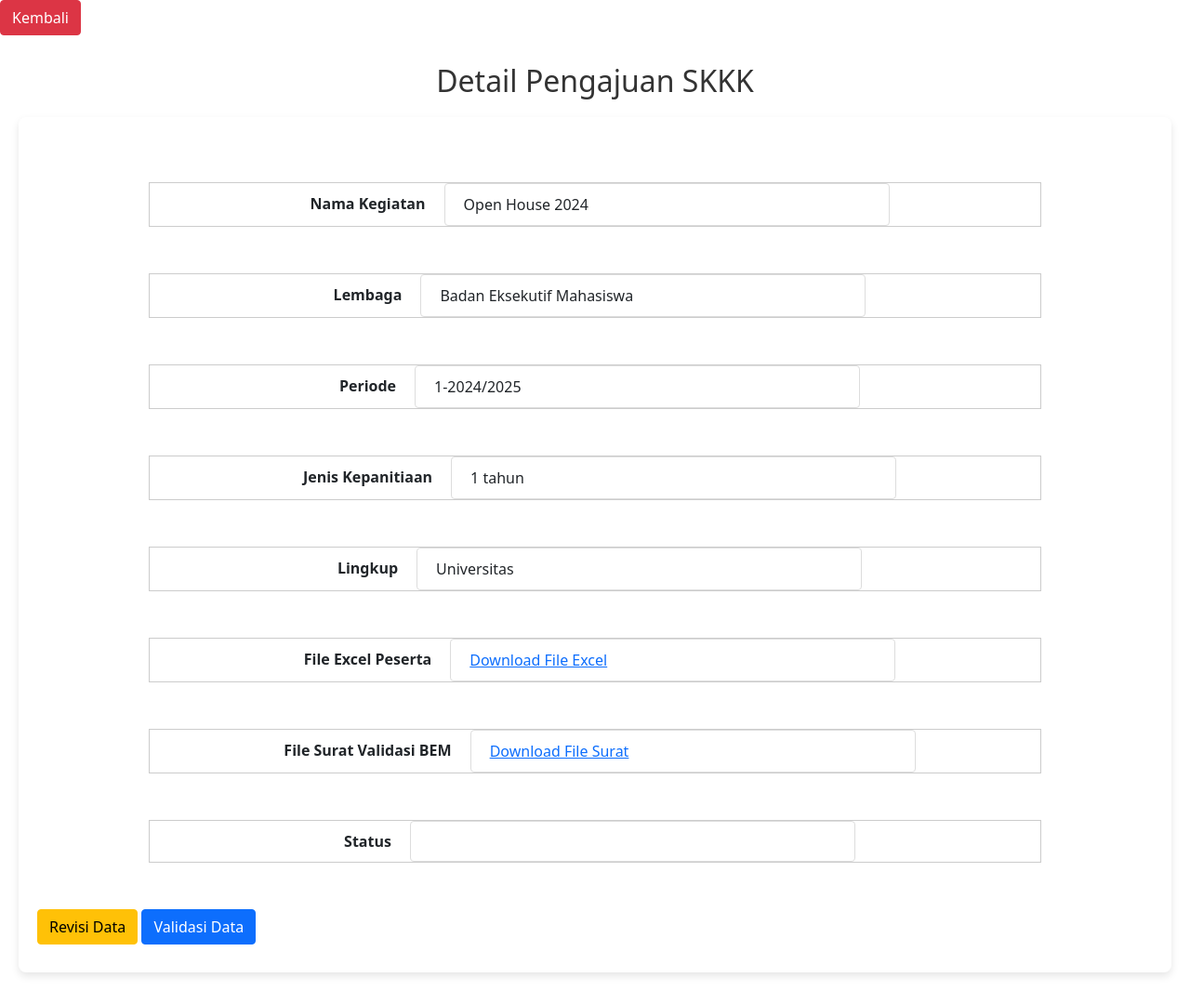
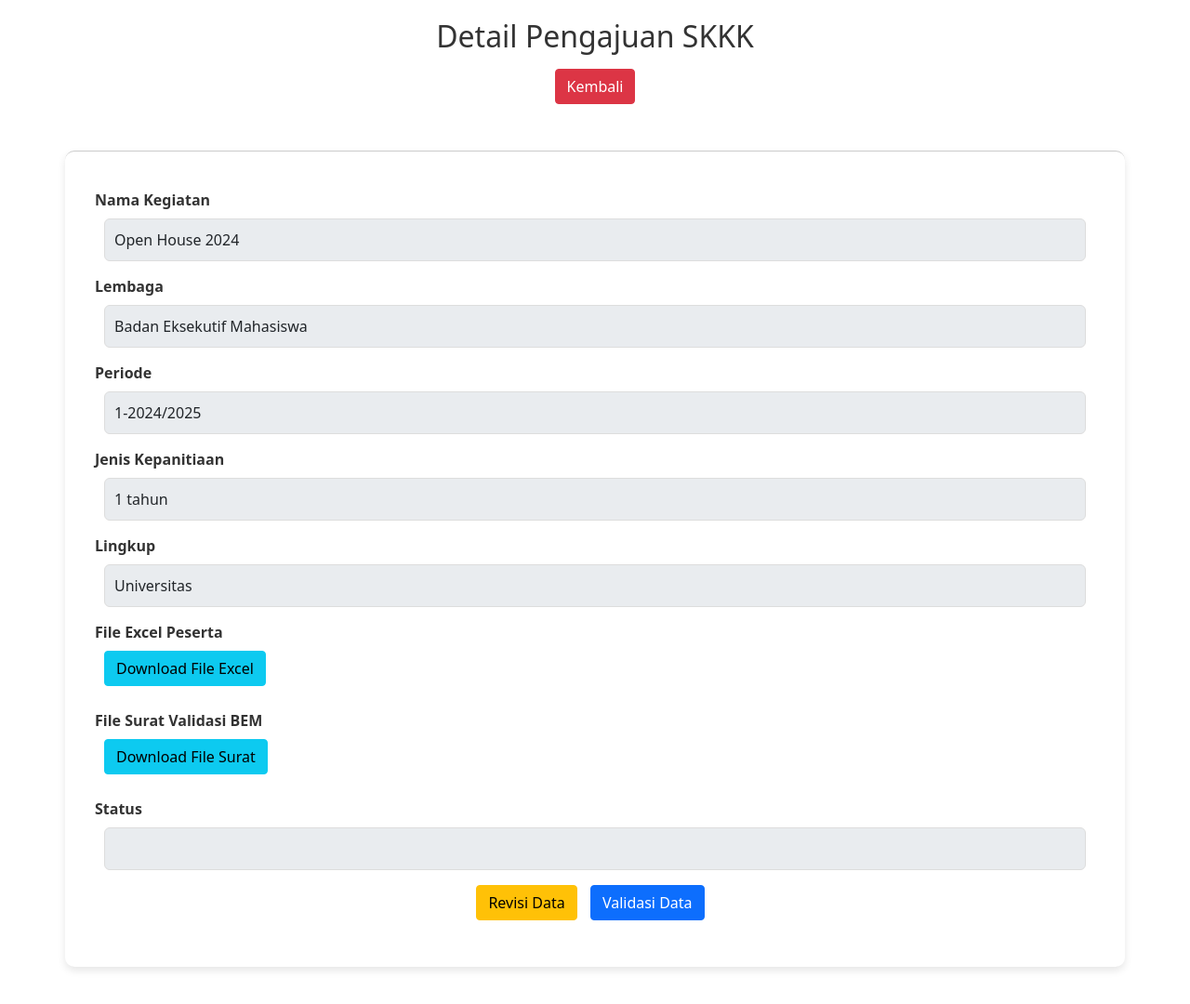
Before and after one commit to Caitlin02ar/KMProject, a PHP site: page /detail_admin.php?id=1 in a window 1280 px wide. Shown: the whole page at 93% size. Before the commit the page ends 1050 px from the top, so only its background shows below. Run offline with PHP 8.4, Linux system fonts and the light colour scheme; a user stored in the database is signed in; data comes from the database, SQL or seed files in the repository; data that the repository does not hold is empty.

Commit message:
update tampilan detail admin

```diff
--- a/detail_admin.php
+++ b/detail_admin.php
@@ -33,10 +33,8 @@
     <meta charset="UTF-8">
     <meta name="viewport" content="width=device-width, initial-scale=1.0">
     <link rel="stylesheet" href="index.css">
-    <link href="https://cdn.jsdelivr.net/npm/bootstrap@5.0.2/dist/css/bootstrap.min.css" rel="stylesheet"
-        crossorigin="anonymous">
-    <script src="https://cdn.jsdelivr.net/npm/bootstrap@5.0.2/dist/js/bootstrap.bundle.min.js"
-        crossorigin="anonymous"></script>
+    <link href="https://cdn.jsdelivr.net/npm/bootstrap@5.0.2/dist/css/bootstrap.min.css" rel="stylesheet" crossorigin="anonymous">
+    <script src="https://cdn.jsdelivr.net/npm/bootstrap@5.0.2/dist/js/bootstrap.bundle.min.js" crossorigin="anonymous"></script>
     <title>Detail Pengajuan SKKK</title>
     <style>
         .container-detail {
@@ -46,117 +44,87 @@
 
         .isi-detail {
             margin: 20px;
-            padding: 20px;
-            background: #fff;
-            border-radius: 8px;
-            box-shadow: 0 4px 8px rgba(0, 0, 0, 0.1);
         }
 
-        .box {
+        .form-group {
             margin-bottom: 15px;
         }
 
-        .label-content {
-            font-weight: bold;
+        .button-act {
+            text-align: center;
+            margin-top: 20px;
         }
 
-        .box-content {
-            padding: 10px;
-            border: 1px solid #ddd;
-            border-radius: 4px;
+        .button-act button {
+            margin-right: 10px;
+        }
+
+        .download-button {
+            width: auto;
+            display: inline-block;
+            text-align: center;
+            /* padding: 8px 12px; */
+            /* margin-top: 5px; */
+            margin-left: 10px;
         }
     </style>
 </head>
 
 <body>
-
-    <form action="admin.php" class="btn-act">
+    <div class="container-detail">
+        <h2>Detail Pengajuan SKKK</h2>
+        <form action="admin.php" class="btn-act mt-3">
             <button class="btn btn-danger">Kembali</button>
         </form>
-
-    <div class="container-detail">
-        <h2>Detail Pengajuan SKKK</h2>
     </div>
 
-    <div class="isi-detail">
-        <div class="box">
-            <div class="label-content">
-                <span>Nama Kegiatan</span>
-            </div>
-            <div class="box-content">
-                <span><?php echo htmlspecialchars($activity['nama_kegiatan']); ?></span>
-            </div>
+    <div class="container">
+        <form class="isi-detail">
+            <div class="form-group">
+                <label for="nama_kegiatan" class="form-label">Nama Kegiatan</label>
+                <input type="text" id="nama_kegiatan" class="form-control" value="<?php echo htmlspecialchars($activity['nama_kegiatan']); ?>" disabled>
             </div>
 
-        <div class="box">
-            <div class="label-content">
-                <span>Lembaga</span>
-            </div>
-            <div class="box-content">
-                <span><?php echo htmlspecialchars($activity['lembaga']); ?></span>
-            </div>
+            <div class="form-group">
+                <label for="lembaga" class="form-label">Lembaga</label>
+                <input type="text" id="lembaga" class="form-control" value="<?php echo htmlspecialchars($activity['lembaga']); ?>" disabled>
             </div>
 
-        <div class="box">
-            <div class="label-content">
-                <span>Periode</span>
-            </div>
-            <div class="box-content">
-                <span><?php echo htmlspecialchars($activity['periode']); ?></span>
-            </div>
+            <div class="form-group">
+                <label for="periode" class="form-label">Periode</label>
+                <input type="text" id="periode" class="form-control" value="<?php echo htmlspecialchars($activity['periode']); ?>" disabled>
             </div>
 
-        <div class="box">
-            <div class="label-content">
-                <span>Jenis Kepanitiaan</span>
-            </div>
-            <div class="box-content">
-                <span><?php echo htmlspecialchars($activity['jenis_kepanitiaan']); ?></span>
-            </div>
+            <div class="form-group">
+                <label for="jenis_kepanitiaan" class="form-label">Jenis Kepanitiaan</label>
+                <input type="text" id="jenis_kepanitiaan" class="form-control" value="<?php echo htmlspecialchars($activity['jenis_kepanitiaan']); ?>" disabled>
             </div>
 
-        <div class="box">
-            <div class="label-content">
-                <span>Lingkup</span>
-            </div>
-            <div class="box-content">
-                <span><?php echo htmlspecialchars($activity['lingkup']); ?></span>
-            </div>
+            <div class="form-group">
+                <label for="lingkup" class="form-label">Lingkup</label>
+                <input type="text" id="lingkup" class="form-control" value="<?php echo htmlspecialchars($activity['lingkup']); ?>" disabled>
             </div>
 
-        <div class="box">
-            <div class="label-content">
-                <span>File Excel Peserta</span>
-            </div>
-            <div class="box-content">
-                <span><a href="<?php echo htmlspecialchars($activity['file_path_excel']); ?>" target="_blank">Download
-                        File Excel</a></span>
-            </div>
+            <div class="form-group">
+                <label for="file_path_excel" class="form-label">File Excel Peserta</label>
+                <a href="<?php echo htmlspecialchars($activity['file_path_excel']); ?>" target="_blank" class="btn btn-info download-button">Download File Excel</a>
             </div>
 
-        <div class="box">
-            <div class="label-content">
-                <span>File Surat Validasi BEM</span>
-            </div>
-            <div class="box-content">
-                <span><a href="<?php echo htmlspecialchars($activity['file_path_surat']); ?>" target="_blank">Download
-                        File Surat</a></span>
-            </div>
+            <div class="form-group">
+                <label for="file_path_surat" class="form-label">File Surat Validasi BEM</label>
+                <a href="<?php echo htmlspecialchars($activity['file_path_surat']); ?>" target="_blank" class="btn btn-info download-button">Download File Surat</a>
             </div>
 
-        <div class="box">
-            <div class="label-content">
-                <span>Status</span>
-            </div>
-            <div class="box-content">
-                <span><?php echo htmlspecialchars($activity['status']); ?></span>
-            </div>
+            <div class="form-group">
+                <label for="status" class="form-label">Status</label>
+                <input type="text" id="status" class="form-control" value="<?php echo htmlspecialchars($activity['status']); ?>" disabled>
             </div>
 
-        <div class="button-act">
+            <div class="button-act mt-3">
                 <button class="btn btn-warning" <?php echo $activity['status'] == 'disetujui' || $activity['status'] == 'diproses' ? 'disabled' : ''; ?>>Revisi Data</button>
                 <button class="btn btn-primary" <?php echo $activity['status'] == 'ditolak' || $activity['status'] == 'diproses' ? 'disabled' : ''; ?>>Validasi Data</button>
             </div>
+        </form>
     </div>
 </body>
 
```
Lines whose indentation alone changed are shown as unchanged.
